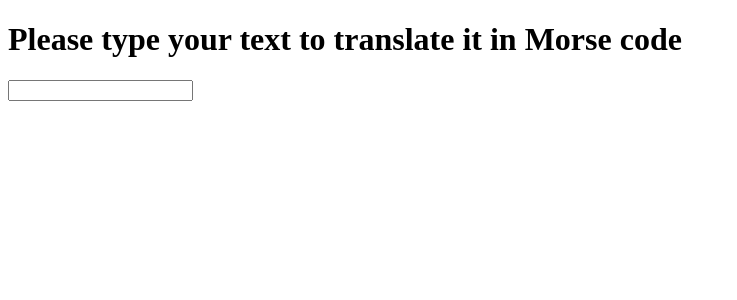
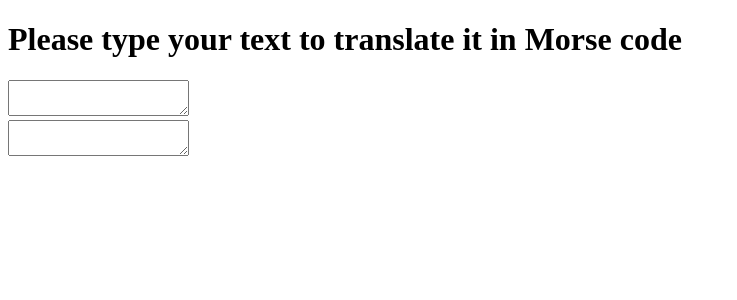
Before and after one commit to iulianSta/text-to-morse, a React (Create React App) app: page / in a window 1280 px wide. Shown: the top 300 px of the page, without its empty margins (0-737 px from the left). Built offline with nearby package versions, Linux system fonts and the light colour scheme.

Commit message:
Resolving errors

```diff
--- a/src/App.js
+++ b/src/App.js
@@ -9,12 +9,14 @@ import Input from "./components/Input";
 
 // App function
 function App() {
-  // const [char, setChar] = useState("");
-
+  function handleSubmit(e) {
+    e.preventDefault();
+  }
   return (
     <div className="App">
       <Header />
       <Input />
+      <textarea onChange={handleSubmit} />
     </div>
   );
 }
--- a/src/components/Input.js
+++ b/src/components/Input.js
@@ -4,20 +4,16 @@ import { useState } from "react";
 // Input function
 const Input = (props) => {
   const [userInput, setUserInput] = useState("");
-  function handleSubmit(e) {
+  //   console.log(userInput);
+  function handleChange(e) {
     e.preventDefault();
-    if (userInput.length) {
-      console.log(userInput);
-      userInput.trim();
-      setUserInput("");
-    }
   }
   return (
-    <div>
-      <form onSubmit={handleSubmit}>
-        <input type="text" value={userInput} />
-      </form>
-    </div>
+    <form>
+      <textarea onChange={handleChange} />
+
+      {/* <input type="text" value={userInput} onChange={handleChange} /> */}
+    </form>
   );
 };
 
```
